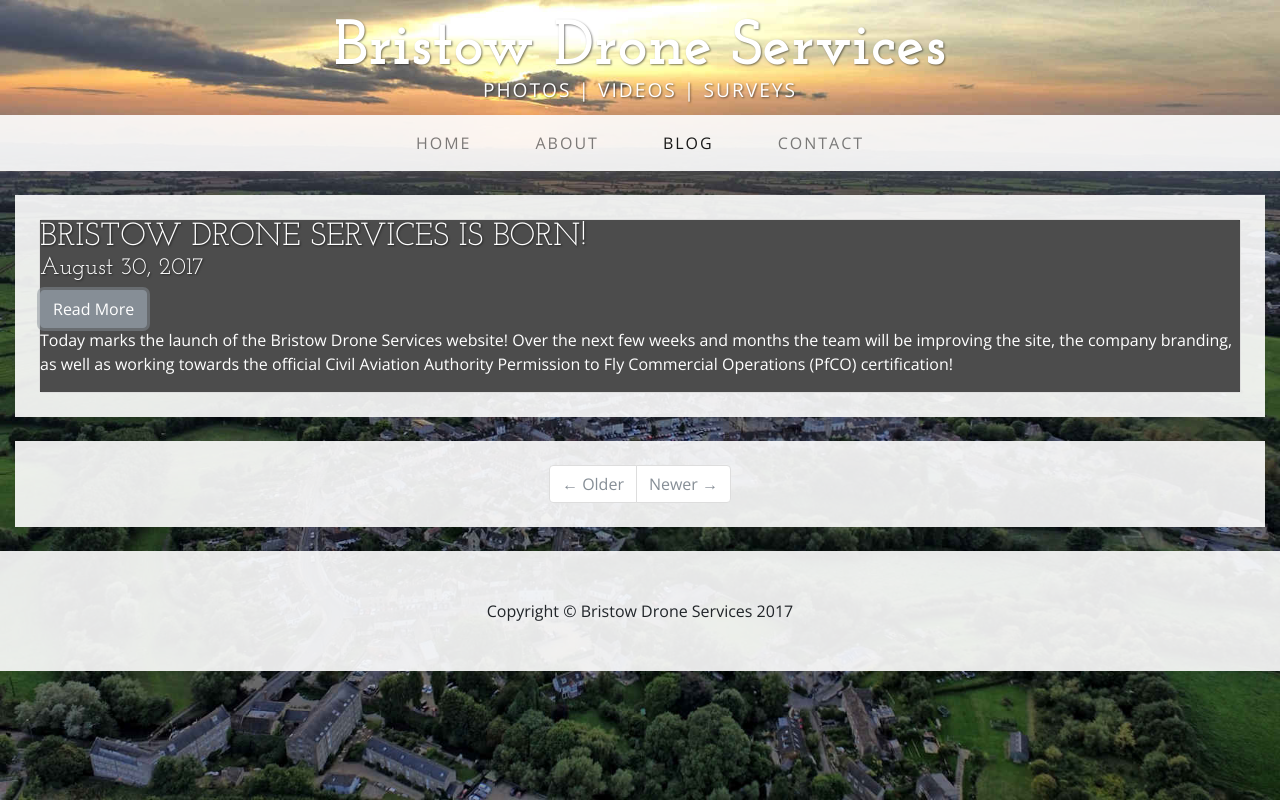
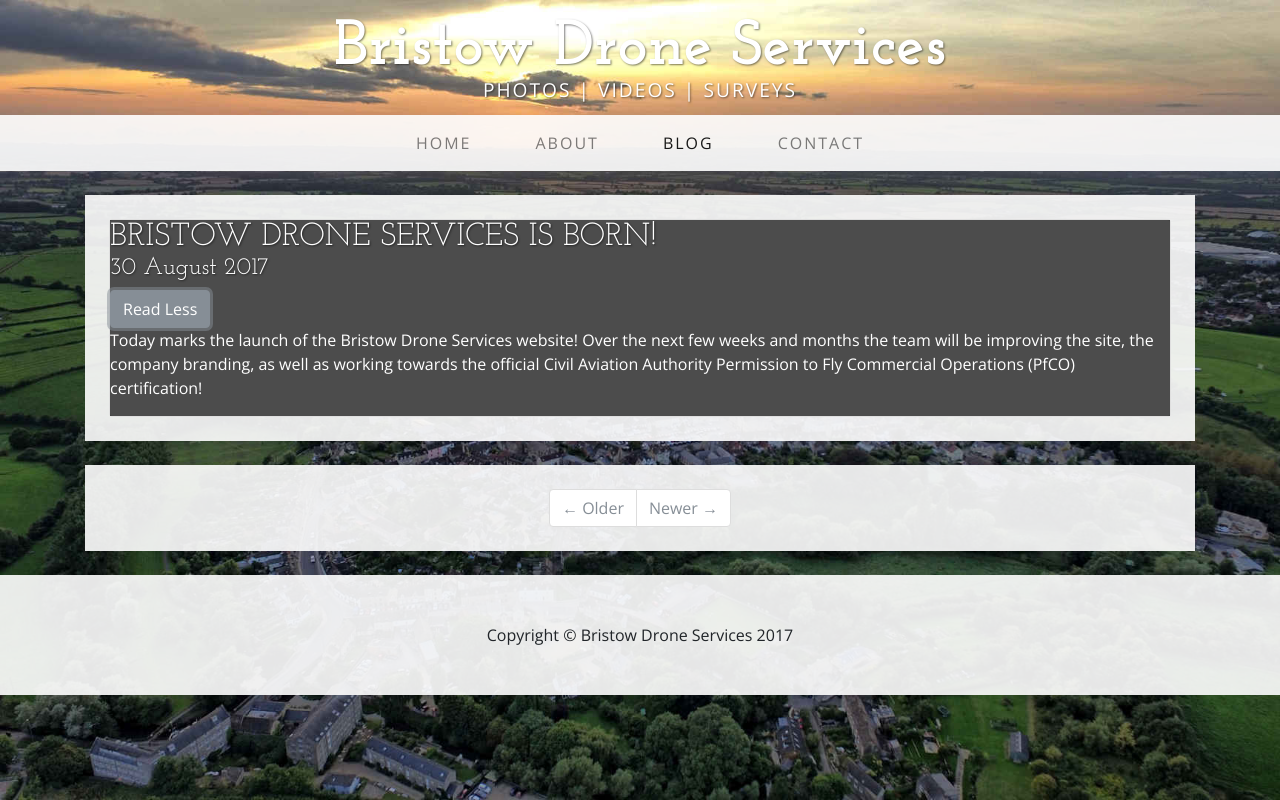
Before and after one commit to monkeychops28/bristowdroneservices, a website: page blog.html in a window 1280 px wide. Both pictures are taken after a click on the button "Read More". Drawn offline with nearby package versions, Linux system fonts and the light colour scheme.

Commit message:
blog improved

```diff
--- a/blog.html
+++ b/blog.html
@@ -22,19 +22,27 @@
 
     <script src="js/jquery-3.2.1.min.js"></script>
     <script>
+
       $(document).ready(function(){
 
-  $('button').click(function(){;
-    if ((i == 'Read More') || (i == 'Read Less'))
-        {
-    $(this).text(function(i,old){
 
-        if (i == 'Read More') {old='Read Less';}
-        if (i == 'Read Less') {old='Read More';}
-        return old;
-    }
-    });
-});});
+          $("#readmore").click(function(){
+
+
+
+            $(this).text(function(i,old){
+
+ if ((old == 'Read More') || (old == 'Read Less'))
+                {
+
+                if (old == 'Read More') {snew='Read Less';}
+                if (old == 'Read Less') {snew='Read More';}
+                    alert(snew);
+                return snew;
+            }
+
+    })})});
+
 </script>
 
   </head>
@@ -72,21 +80,18 @@
       </div>
     </nav>
 
-    <div class="container-fluid">
+    <div class="container">
 
       <div class="bg-faded p-4 my-4">
         <div class="card card-inverse">
 
           <div class="card-img-fluid bg-overlay">
             <h2 class="card-title text-shadow text-white text-uppercase mb-0">Bristow Drone Services is born!</h2>
-            <h4 class="text-shadow text-white">August 30, 2017</h4>
-
+            <h4 class="text-shadow text-white">30 August 2017</h4>
 
              <div class="span1">
-        <button class="btn btn-secondary " data-toggle="collapse" data-target="#intro">Read More</button>
+        <button id="readmore" class="btn btn-secondary " data-toggle="collapse" data-target="#intro">Read More</button>
     </div>
-
-
 
   <div id="intro" class="collapse text-white">
     <p >Today marks the launch of the
@@ -98,8 +103,6 @@
           </div>
         </div>
       </div>
-
-
 
       <!-- Pagination -->
       <div class="bg-faded p-4 my-4">
```
